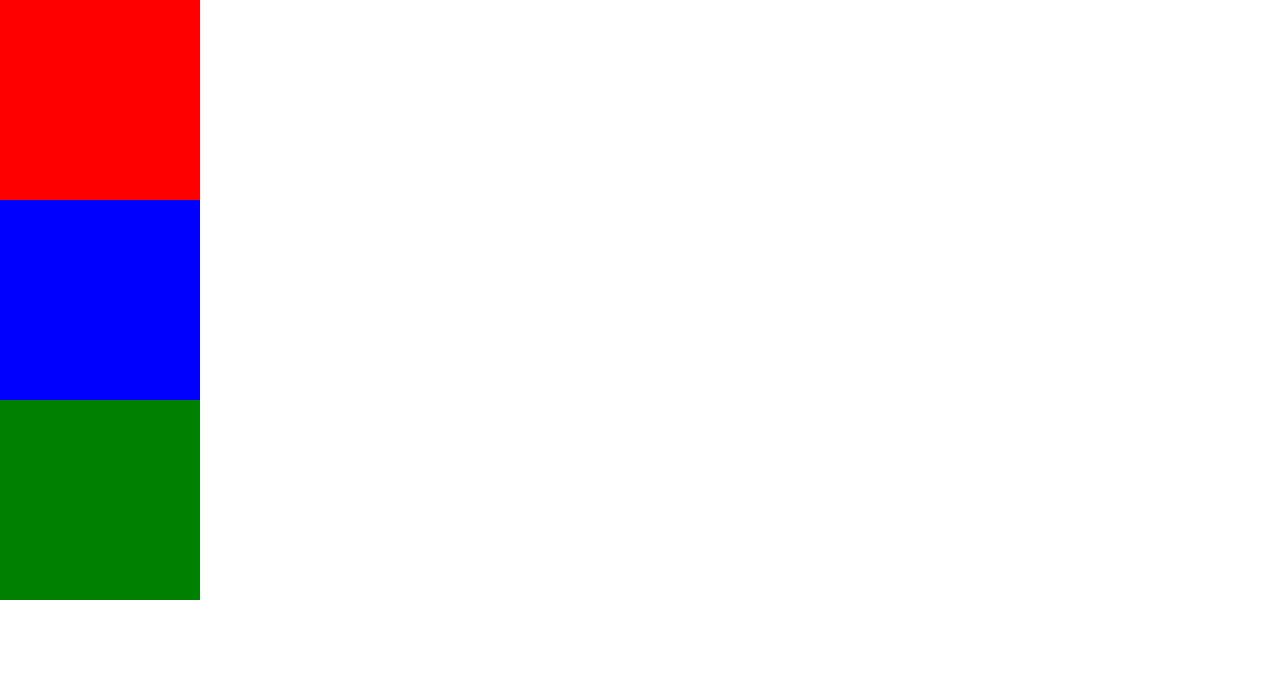
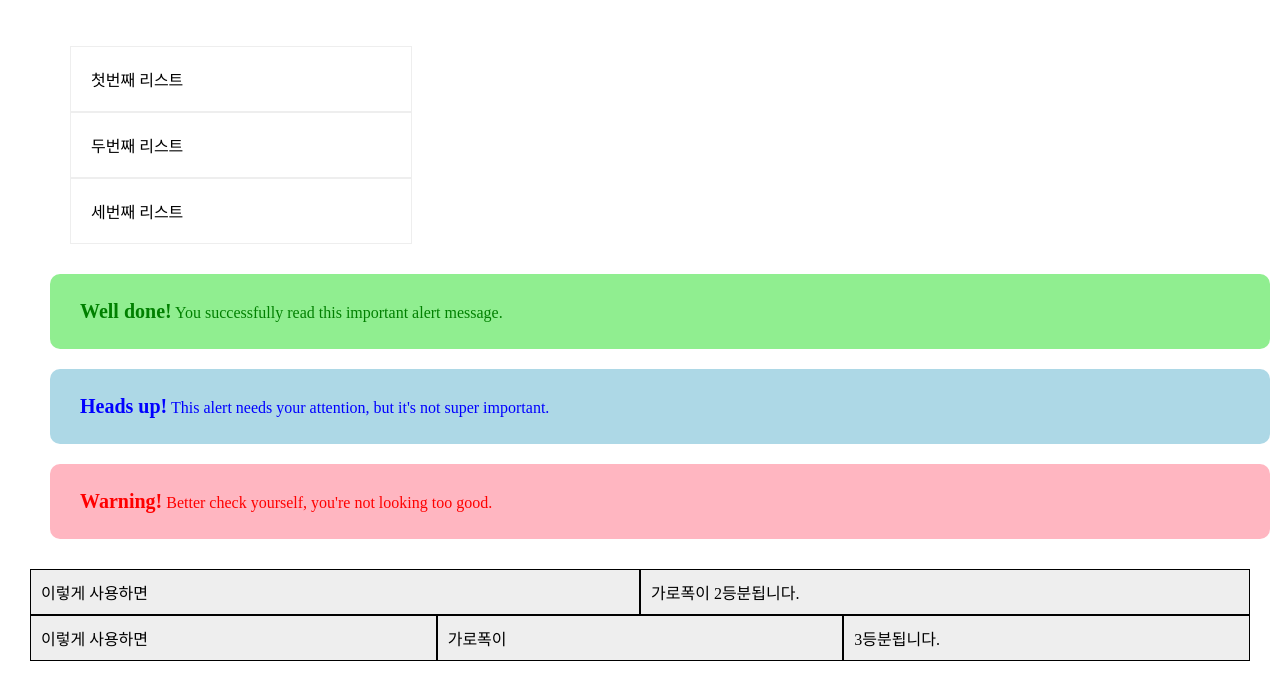
Before and after one commit to tncks2z/HTML_STUDY, a website: page sass/index.html in a window 1280 px wide. Drawn offline with Linux system fonts and the light colour scheme; a web font is replaced by a local one.

Commit message:
scss_실습

```diff
--- a/sass/index.html
+++ b/sass/index.html
@@ -4,11 +4,37 @@
 		<title></title>
 		<meta charset="UTF-8" />
 		<meta name="viewport" content="width=device-width, initial-scale=1" />
-		<link href="test.css" rel="stylesheet" />
+		<link href="scss_practice.css" rel="stylesheet" />
 	</head>
 	<body>
-		<div class="box-red"> </div>
-		<div class="box-blue"> </div>
-		<div class="box-green"> </div>
+		<div class="container">
+			<div class="mb-3">
+				<ul>
+					<li>첫번째 리스트</li>
+					<li>두번째 리스트</li>
+					<li>세번째 리스트</li>
+				</ul>
+			</div>
+			<div class="mb-3">
+				<div class="alert-green">
+					<p><strong>Well done!</strong> You successfully read this important alert message.</p>
+				</div>
+				<div class="alert-blue">
+					<p><strong>Heads up!</strong> This alert needs your attention, but it's not super important.</strong>
+				</div>
+				<div class="alert-red">
+					<p><strong>Warning!</strong> Better check yourself, you're not looking too good.</p>
+				</div>
+			</div>
+			<div class="row">
+				<div class="col-6"> 이렇게 사용하면 </div>
+				<div class="col-6"> 가로폭이 2등분됩니다. </div>
+			</div>
+			<div class="row">
+				<div class="col-4"> 이렇게 사용하면 </div>
+				<div class="col-4"> 가로폭이 </div>
+				<div class="col-4"> 3등분됩니다. </div>
+			</div>
+		</div>
 	</body>
 </html>
--- a/sass/reset.scss
+++ b/sass/reset.scss
@@ -17,9 +17,15 @@
 }
 body {
 	margin: 0;
+	font-family: 'BMJua';
 }
 div {
 	box-sizing: border-box;
 }
-
+.container {
+	padding: 30px;
+}
+.mb-3 {
+	margin-bottom: 30px;
+}
 $div-color: brown;
--- /dev/null
+++ b/sass/scss_practice.scss
@@ -0,0 +1,60 @@
+@use 'reset';
+
+$active-color: #2a4cb2;
+@mixin box($mg, $pd, $br) {
+	margin: $mg;
+	padding: $pd;
+	border-radius: $br;
+}
+li {
+	border: 1px solid #eee;
+	padding: 20px;
+	width: 300px;
+	background-color: white;
+	list-style: none;
+}
+li:hover {
+	background-color: $active-color;
+	color: white;
+}
+@mixin alert-box($bg-color, $f-color) {
+	@include box(20px, 10px, 10px);
+	width: 100%;
+	background-color: $bg-color;
+	color: $f-color;
+	padding-left: 30px;
+	strong {
+		font-size: 20px;
+	}
+}
+.alert-green {
+	@include alert-box(lightgreen, green);
+}
+.alert-blue {
+	@include alert-box(lightblue, blue);
+}
+.alert-red {
+	@include alert-box(lightpink, red);
+}
+@mixin row-class() {
+	width: 100%;
+	display: flex;
+}
+@mixin col-class($num) {
+	width: 100% / (12 / $num);
+	background-color: #eee;
+	padding: 10px;
+	border: 1px solid black;
+}
+.row {
+	@include row-class();
+}
+.col-6 {
+	@include col-class(6);
+}
+.col-4 {
+	@include col-class(4);
+}
+.col-3 {
+	@include col-class(3);
+}
```
Also changed, not shown: sass/reset.css, sass/scss_practice.css (added), 2 other files.
